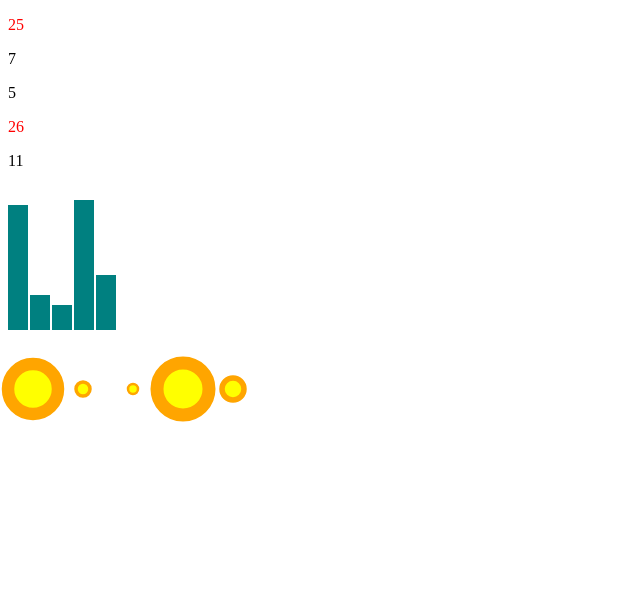
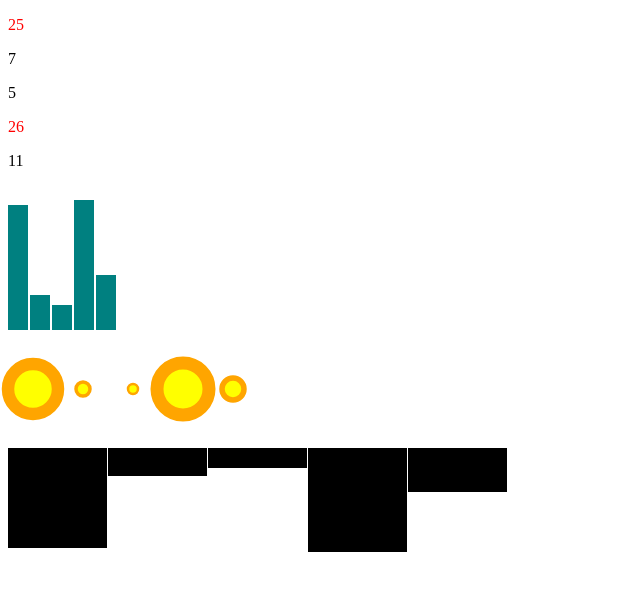
Before and after one commit to mala23/hello-d3js, a website: page index.html in a window 1280 px wide. Shown: the whole page, without its empty margins (0-640 px from the left). Drawn offline with nearby package versions, Linux system fonts and the light colour scheme.

```diff
--- a/d3-script.js
+++ b/d3-script.js
@@ -42,6 +42,7 @@
     })
     .attr("cy", height/2)
     .attr("r", function(d) {
+      console.log(d)
       return d
     })
     .attr("fill", "yellow")
@@ -49,4 +50,27 @@
     .attr("stroke-width", function(d) {
       return d/2
     })
+
+  var barsWidth = 500
+  var barsHeight = 100
+  var barsPadding = 1
+
+  var svgBars = d3.select("#exercise13")
+    .append("svg")
+    .attr("width", barsWidth)
+    .attr("height", barsHeight)
+
+  svgBars.selectAll("rect")
+    .data(dataset)
+    .enter()
+    .append("rect")
+    .attr("x", function(d, i) {
+      return i * (barsWidth / dataset.length)
+    })
+    .attr("y", 0)
+    .attr("width", barsWidth / dataset.length - barsPadding)
+    .attr("height", function(d) {
+      console.log(d)
+      return d * 4
+    })
 }
--- a/index.html
+++ b/index.html
@@ -14,6 +14,8 @@
   </section>
   <section id="exercise11">
   </section>
+  <section id="exercise13">
+  </section>
   <script type="text/javascript">
     d3Script()
   </script>
```
